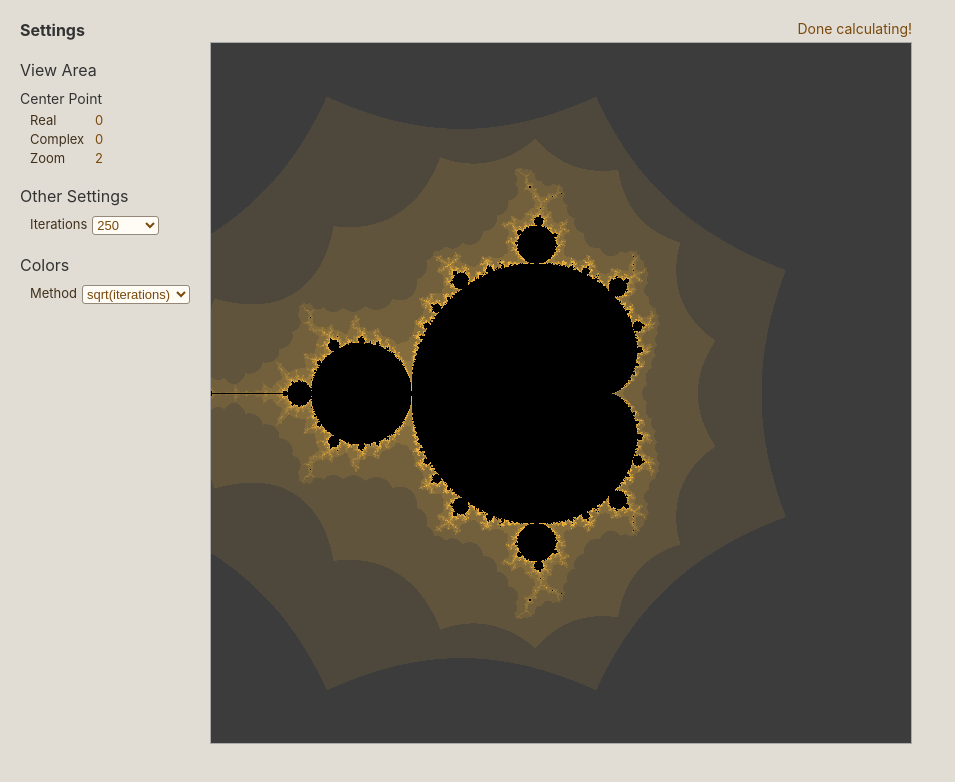
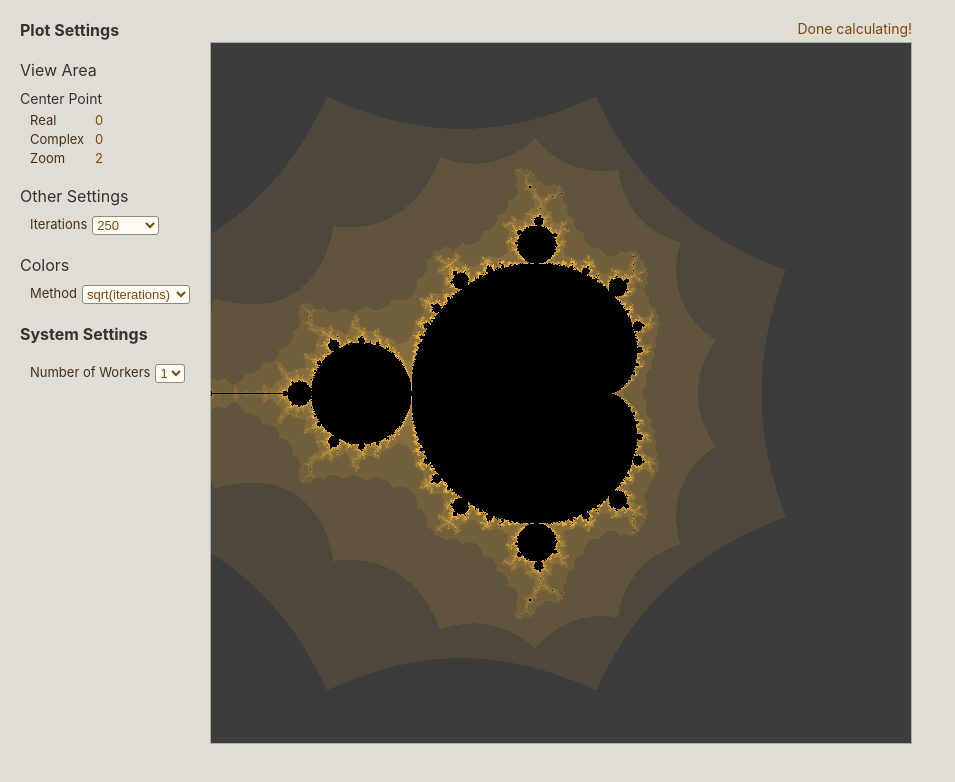
Before and after one commit to dwaltrip/frac-vizzy, a React (Create React App) app: page / in a window 1280 px wide. Shown: the top 782 px of the page, without its empty margins (0-955 px from the left). Built offline with nearby package versions, Linux system fonts and the light colour scheme.

Commit message:
Implement `systemParams` and use for NUM_WORKERS.

```diff
--- a/src/App.jsx
+++ b/src/App.jsx
@@ -5,6 +5,7 @@ import './styles/App.css';
 
 import { DEFAULT_VIEWPORT } from './settings';
 import { getInitialParams, serializeParams, normalizeParams } from './plotParams';
+import { getInitialSystemParams, saveSystemParams } from './systemParams';
 
 import { SettingsPanel } from './SettingsPanel';
 import { MandelbrotPlot } from './MandelbrotPlot';
@@ -14,12 +15,17 @@ let initialLoad = true;
 function App() {
   console.log('=== Rendering App... ===');
   const [plotParams, setParamsRaw] = useState(getInitialParams(DEFAULT_VIEWPORT));
+  const [systemParams, setSystemParamsRaw] = useState(getInitialSystemParams());
 
   function setPlotParams({ ...newParams }) {
     setParamsRaw(prevParams => normalizeParams(
       { ...prevParams, ...newParams },
       DEFAULT_VIEWPORT,
     ));
+  }
+
+  function setSystemParams({ ...newParams }) {
+    setSystemParamsRaw(prevParams => ({ ...prevParams, ...newParams }));
   }
 
   useEffect(() => {
@@ -36,16 +42,21 @@ function App() {
     window.history.replaceState(null, '', relPathWithQuery);
   }, [plotParams]);
 
+  useEffect(() => saveSystemParams(systemParams), [systemParams]);
+
   return (
     <div className='App'>
       <SettingsPanel
         params={plotParams}
         setPlotParams={setPlotParams}
+        systemParams={systemParams}
+        setSystemParams={setSystemParams}
       />
 
       <MandelbrotPlot
         params={plotParams}
         setPlotParams={setPlotParams}
+        systemParams={systemParams}
       />
     </div>
   );
--- a/src/MandelbrotPlot.jsx
+++ b/src/MandelbrotPlot.jsx
@@ -12,7 +12,7 @@ import { zoomInPlot, zoomOutPlot } from './canvasEvents';
 // where did that artifact come from??
 // UPDATE: it does... need to check old commits to find out when
 // it was introduced.
-function MandelbrotPlot({ params, setPlotParams }) {
+function MandelbrotPlot({ params, setPlotParams, systemParams }) {
   const canvasRef = useRef(null);
   const [percentComplete, setPercentComplete] = useState(0);
   const [isCalculating, setIsCalculating] = useState(false);
@@ -25,6 +25,7 @@ function MandelbrotPlot({ params, setPlotParams }) {
     drawMandelbrot({
       canvas: canvasRef.current,
       params,
+      systemParams, // TODO: This is kind of like prop-drilling... improve it?
       onProgress: percent => setPercentCompleteThrottled(percent),
     }).then(() => {
       setIsCalculating(false);
--- a/src/SettingsPanel.jsx
+++ b/src/SettingsPanel.jsx
@@ -16,22 +16,26 @@ const ITERATION_VALUE_OPTS = [
   return { value, text: value };
 });
 
-// TODO: Enable modifying the settings while points are being computed.
-function SettingsPanel({ params, setPlotParams }) {
+function SettingsPanel({ params, setPlotParams, systemParams, setSystemParams }) {
   const { centerPos, zoomLevel, iterationLimit, colorMethod } = params;
+  const { numWorkers, maxNumWorkers } = systemParams;
 
   const setIterationLimit = value => {
     setPlotParams({ iterationLimit: parseInt(value) });
   };
 
   const setColorMethod = event => {
-    console.log(event.target.value)
     setPlotParams({ colorMethod: event.target.value });
   };
 
+  const setNumWorkers = event => {
+    setSystemParams({ numWorkers: parseInt(event.target.value) });
+  };
+
+  // TODO: Work on improving the info heirarchy.
   return (
     <div className='settings-panel'>
-      <header>Settings</header>
+      <header className='primary'>Plot Settings</header>
 
       <section className='data-section coords-display'>
         {/* TODO: better name for this... */}
@@ -72,10 +76,8 @@ function SettingsPanel({ params, setPlotParams }) {
         <div className='data-header'>Colors</div>
         <div className='data-row'>
           <label>Method</label>
-          {/* TODO: clean up the classnames and stuff.
-              E.g. It should be generic, somethign like "settings-panel-select" */}
           <select
-            className='color-method-select'
+            className='settings-select'
             value={colorMethod}
             onChange={setColorMethod}
           >
@@ -87,8 +89,30 @@ function SettingsPanel({ params, setPlotParams }) {
           </select>
         </div>
       </section>
+
+
+      <header className='primary'>System Settings</header>
+
+      <section className='data-section'>
+        <div className='data-row'>
+          <label>Number of Workers</label>
+          <select
+            className='settings-select'
+            value={numWorkers}
+            onChange={setNumWorkers}
+          >
+            {range(maxNumWorkers).map(num => (
+              <option value={num} key={num}>{num}</option>
+            ))}
+          </select>
+        </div>
+      </section>
     </div>
   );
 }
 
+function range(n) {
+  return Array.from(new Array(n)).map((_, i) => i+1);
+}
+
 export { SettingsPanel };
--- a/src/mandelbrot/computeManager.js
+++ b/src/mandelbrot/computeManager.js
@@ -2,25 +2,20 @@ import { assert } from '../lib/assert';
 import { WorkerManager } from './workerManager';
 import { getTileIds } from './getTileIds';
 
-// -----------------------------
-// TODO: ... implement this....
-const NUM_WORKERS = 4;
-// -----------------------------
-
 const ComputeManager = {
   computePoints: function({ computeArgs, handleNewTile, onProgress }) {
-    const { centerPos, zoomLevel, viewport, iterationLimit } = computeArgs;
+    const { centerPos, zoomLevel, viewport, iterationLimit, numWorkers } = computeArgs;
 
     const tileIds = getTileIds({ centerPos, zoomLevel, viewport }).flat();
 
-    const workerArgs = [...(new Array(NUM_WORKERS))].map((_, i) => ({
+    const workerArgs = [...(new Array(numWorkers))].map((_, i) => ({
       tileIds: [],
       iterationLimit,
       workerNum: i,
     }));
 
     for (let i=0; i<tileIds.length; i++) {
-      const workerNum = i % NUM_WORKERS;
+      const workerNum = i % numWorkers;
       workerArgs[workerNum].tileIds.push(tileIds[i]);
     }
 
--- a/src/mandelbrot/drawMandelbrot.js
+++ b/src/mandelbrot/drawMandelbrot.js
@@ -9,7 +9,7 @@ import { drawTile } from './drawTile';
 const DEBUG = false;
 // const DEBUG = true;
 
-function drawMandelbrot({ canvas, params, onProgress }) {
+function drawMandelbrot({ canvas, params, systemParams, onProgress }) {
   console.log('======== drawMandelbrot ========');
 
   const { colorMethod, colorGradient } = params;
@@ -17,6 +17,7 @@ function drawMandelbrot({ canvas, params, onProgress }) {
   const viewport = getViewportInfo({ params, canvas });
   const computeArgs = {
     ...params,
+    numWorkers: systemParams.numWorkers,
     viewport,
   };
 
--- a/src/styles/SettingsPanel.css
+++ b/src/styles/SettingsPanel.css
@@ -5,7 +5,7 @@
   margin: 20px;
 }
 
-.settings-panel header {
+.settings-panel > header.primary {
   color:  #333;
   font-weight: bold;
 }
@@ -48,7 +48,7 @@
 
 .settings-panel .data-row .value,
 .settings-panel .select-with-custom-option select,
-.settings-panel select.color-method-select,
+.settings-panel select.settings-select,
 .settings-panel .select-with-custom-option .custom-value-input {
   /*color: #814e0e;*/
   color: #7a490b;
@@ -56,7 +56,7 @@
 }
 
 .settings-panel .select-with-custom-option select,
-.settings-panel select.color-method-select,
+.settings-panel select.settings-select,
 .settings-panel .select-with-custom-option .custom-value-input {
   background-color: #fffbf5;
   border: 1px solid #93887a;
@@ -75,3 +75,7 @@
   border: 1px solid #999;
   border-radius: 3px;
 }
+
+section.data-section + header.primary {
+    margin-top: 20px;
+}
--- /dev/null
+++ b/src/systemParams.js
@@ -0,0 +1,32 @@
+
+// TODO: further research to verify how accurate / reliable this is.
+const numProcs = window.navigator.hardwareConcurrency;
+
+const DEFAULT_SYTSTEM_PARAMS = {
+  numWorkers: Math.max(1, Math.floor(numProcs / 2)),
+};
+
+const LOCAL_STORAGE_KEY = 'frac-vizzy_system-params';
+
+function getInitialSystemParams() {
+  const localStorageData = JSON.parse(
+    window.localStorage.getItem(LOCAL_STORAGE_KEY) || '{}'
+  );
+
+  return {
+    numWorkers: (
+      localStorageData.numWorkers ||
+      DEFAULT_SYTSTEM_PARAMS.numWorkers
+    ),
+    maxNumWorkers: numProcs,
+  };
+}
+
+function saveSystemParams(newParams) {
+  window.localStorage.setItem(
+    LOCAL_STORAGE_KEY,
+    JSON.stringify(newParams || {})
+  );
+}
+
+export { getInitialSystemParams, saveSystemParams };
```
